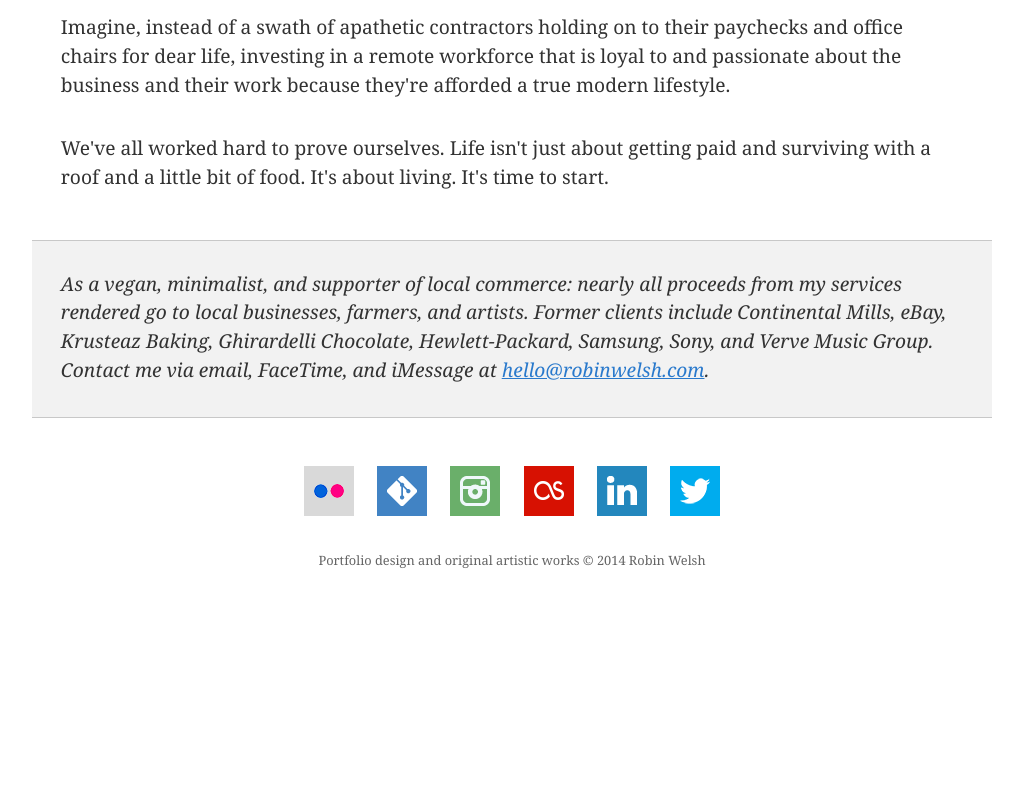
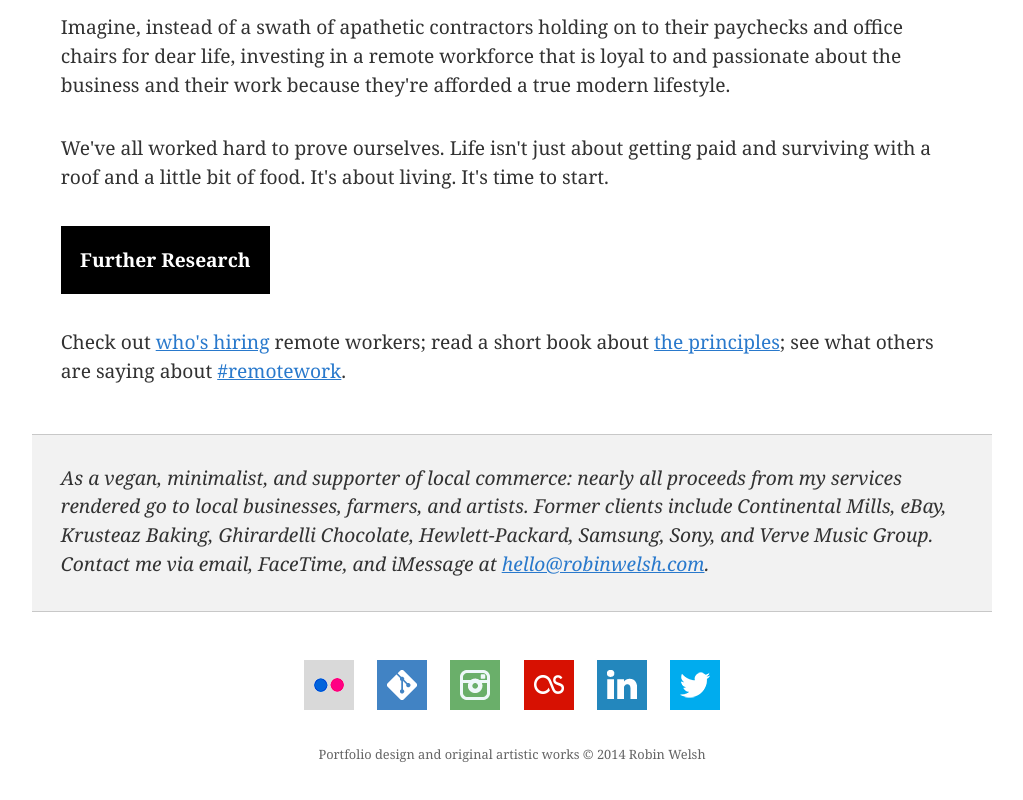
Before and after one commit to robinwelsh/robinwelsh.com, a plain HTML site: page index.html in a window 1280 px wide. Shown: the part 2338-3138 px from the top of the page, without its empty margins (128-1151 px from the left). Before the commit the page ends 2964 px from the top, so only its background shows below. Drawn offline with Linux system fonts and the light colour scheme.

Commit message:
further research links

```diff
--- a/index.html
+++ b/index.html
@@ -131,8 +131,11 @@
             <p>
                 We've all worked hard to prove ourselves. Life isn't just about getting paid and surviving with a roof and a little bit of food. It's about living. It's time to start.
             </p>
+            <p class="blogHeading">
+                Further Research
+            </p>
             <p>
-
+                Check out <a href="https://weworkremotely.com/" target="_blank">who's hiring</a> remote workers; read a short book about <a href="http://37signals.com/remote/" target="_blank">the principles</a>; see what others are saying about <a href="https://twitter.com/search?q=%23remotework" target="_blank">#remotework</a>.
             </p>
         </section>
     </div>
```
